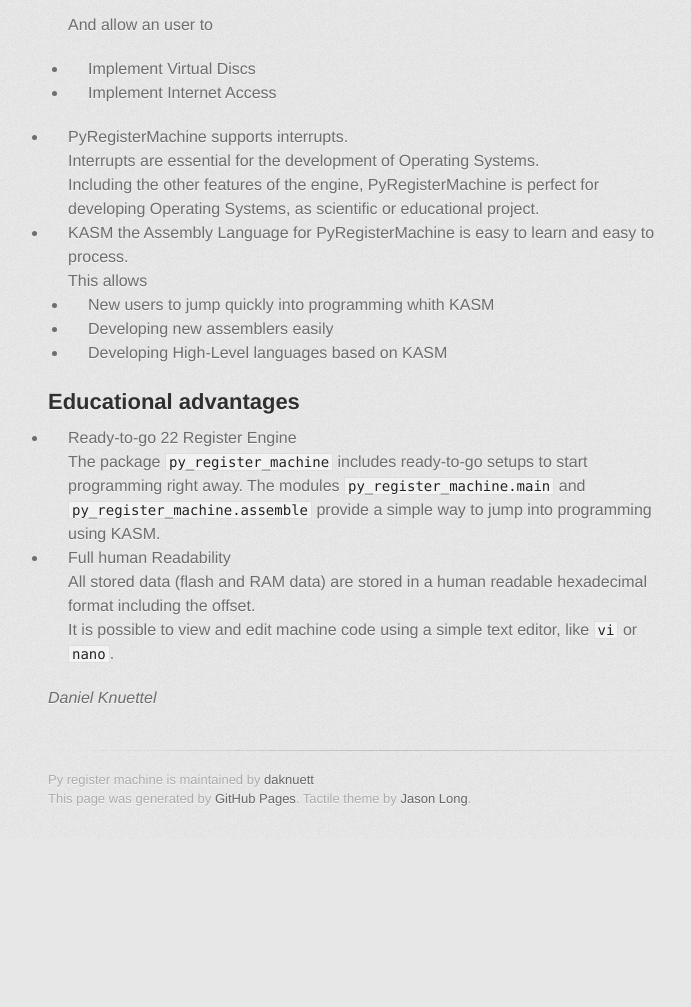
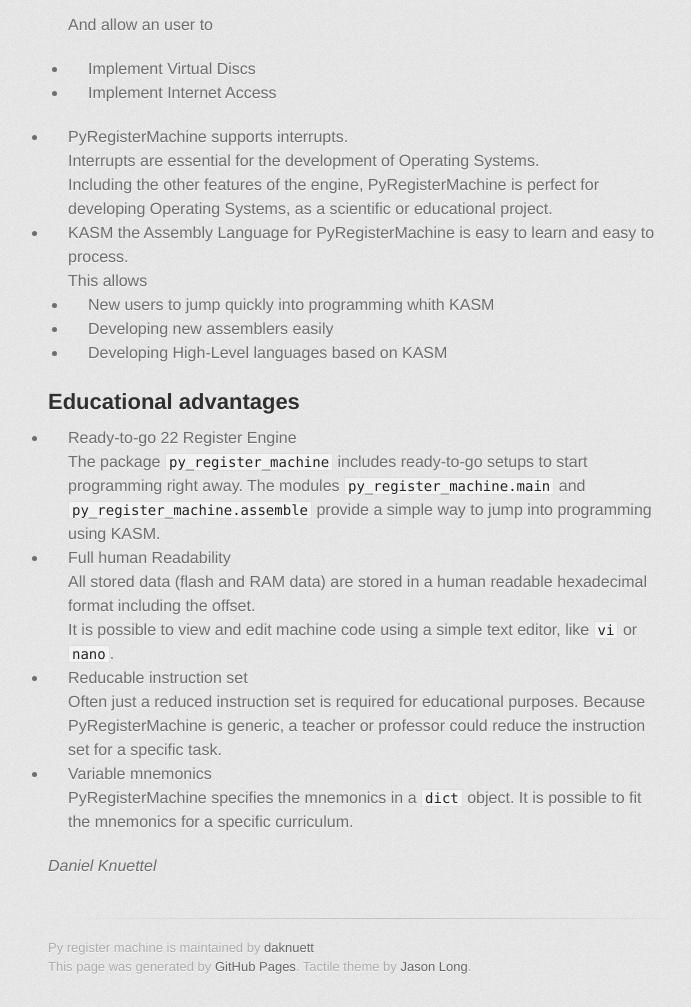
Before and after one commit to daknuett/py_register_machine, a plain HTML site: page index.html in a window 1280 px wide. Shown: the part 1020-2027 px from the top of the page, without its empty margins (282-973 px from the left). Before the commit the page ends 1859 px from the top, so only its background shows below. Drawn offline with Linux system fonts and the light colour scheme; a web font is replaced by a local one.

```diff
--- a/index.html
+++ b/index.html
@@ -77,7 +77,7 @@
 <li>PyRegisterMachine supports interrupts.<br>
 Interrupts are essential for the development of Operating Systems.<br>
 Including the other features of the engine, PyRegisterMachine is perfect
-for developing Operating Systems, as scientific or educational project.</li>
+for developing Operating Systems, as a scientific or educational project.</li>
 <li>KASM the Assembly Language for PyRegisterMachine is easy to learn and easy to process.<br>
 This allows
 
@@ -100,6 +100,10 @@
 <li>Full human Readability<br>
 All stored data (flash and RAM data) are stored in a human readable hexadecimal format including the offset.<br>
 It is possible to view and edit machine code using a simple text editor, like <code>vi</code> or <code>nano</code>.</li>
+<li>Reducable instruction set<br>
+Often just a reduced instruction set is required for educational purposes. Because PyRegisterMachine is generic, a teacher or professor could reduce the instruction set for a specific task.</li>
+<li>Variable mnemonics<br>
+PyRegisterMachine specifies the mnemonics in a <code>dict</code> object. It is possible to fit the mnemonics for a specific curriculum.</li>
 </ul>
 
 <p><em>Daniel Knuettel</em></p>
```
Also changed, not shown: params.json (+1 -1 lines).
